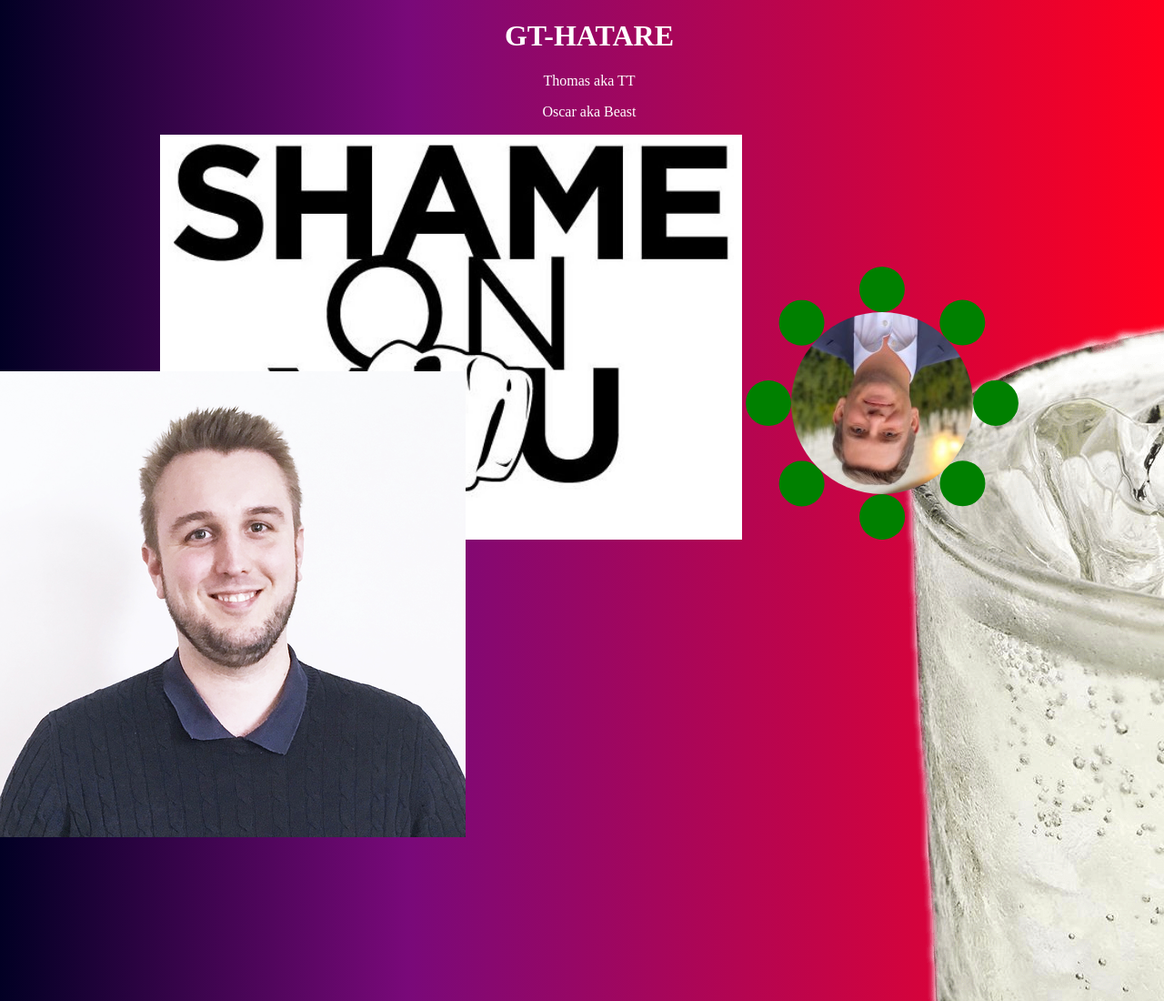
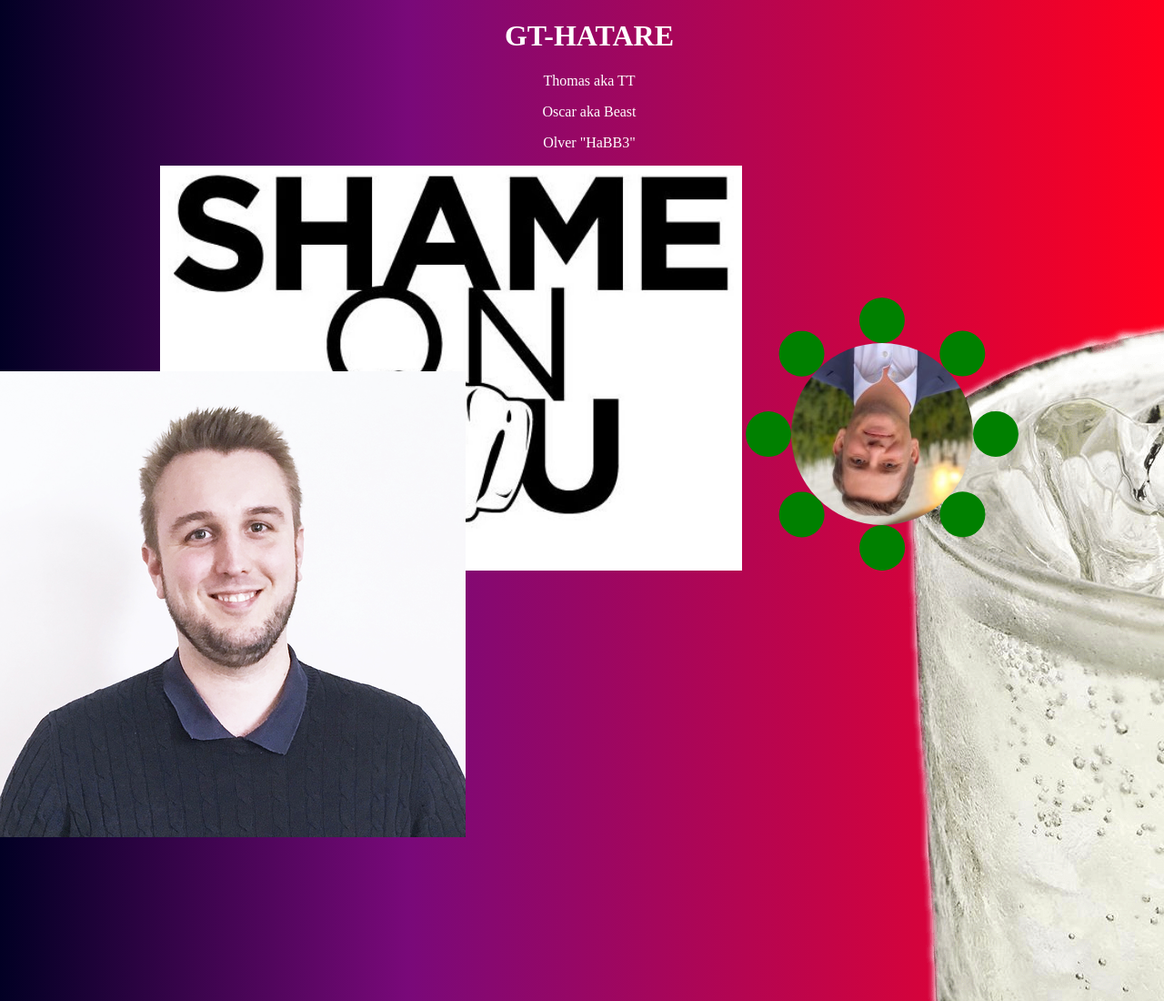
Before and after one commit to patnym/gthatare, a plain HTML site: page index.html in a window 1280 px wide. Shown: the top 1100 px of the page at 91% size. Drawn offline with Linux system fonts and the light colour scheme.

Commit message:
oliver gillar tydligen inte heller gt

```diff
--- a/index.html
+++ b/index.html
@@ -8,6 +8,7 @@
     <h1>Gt-hatare</h1>
       <p>Thomas aka TT</p>
       <p>Oscar aka Beast</p>
+      <p>Olver "HaBB3"</p>
     <img class="shame" src="shame-on-you.jpg"/>
     <img src="beasten.png" class="beast"></img>
     <img src="gt.png" class="gt"></img>
```
